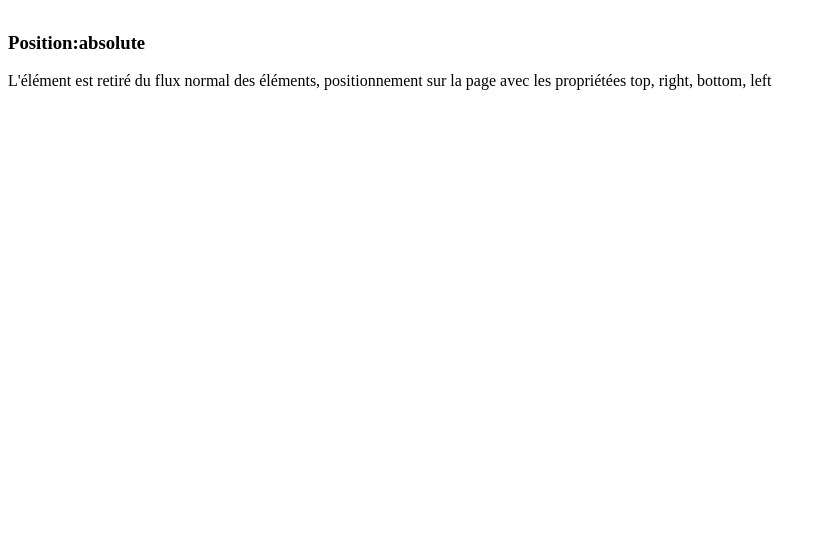
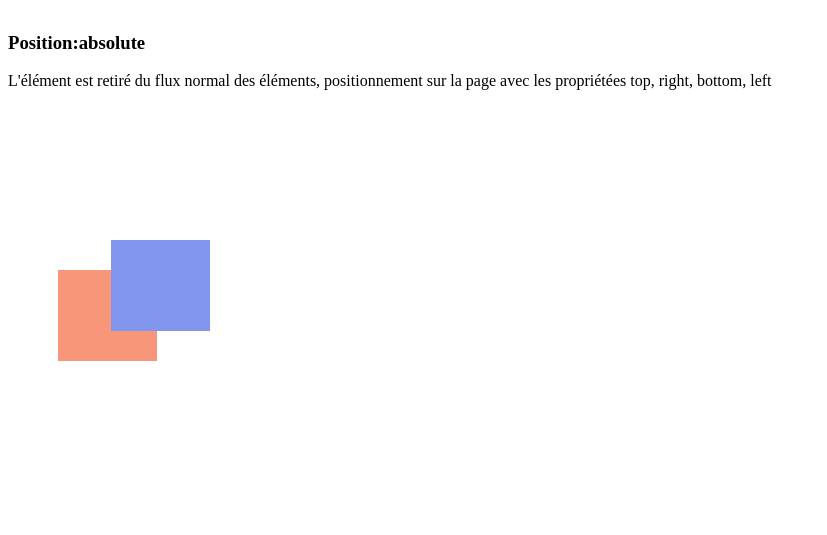
Before and after one commit to SylvainLangler/MIW, a PHP site: page / in a window 1280 px wide. Shown: the part 1617-2152 px from the top of the page, without its empty margins (0-827 px from the left). Before the commit the page ends 1707 px from the top, so only its background shows below. Run offline with PHP 8.4, Linux system fonts and the light colour scheme.

Commit message:
ajout z-index exemple html

```diff
--- a/html/positions/index.html
+++ b/html/positions/index.html
@@ -39,7 +39,8 @@
                 <img src="carre.png">
             </div>
             <div class="z-index">
-
+                <img class="img-1" src="carre.png">
+                <img class="img-2" src="carre2.png">
             </div>
         </main>
     </body>
--- a/html/positions/style.css
+++ b/html/positions/style.css
@@ -38,5 +38,18 @@
 }
 
 .z-index{
-    margin-top:300px;
+    margin-top:150px;
+    margin-bottom:200px;
 }
+
+.img-1{
+    position: relative;
+    left: 50px;
+    top: 30px;
+    z-index:10;
+}
+
+.img-2{
+    z-index:20;
+    position:relative;
+}
```
